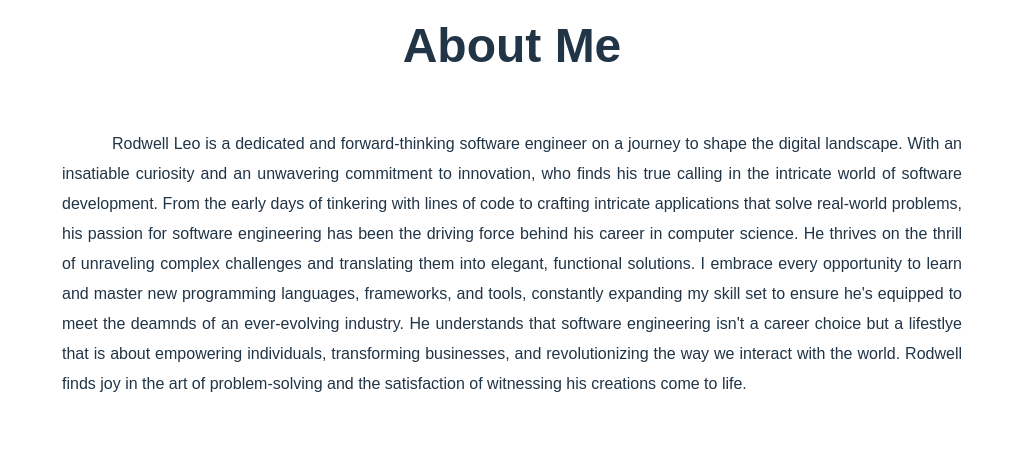
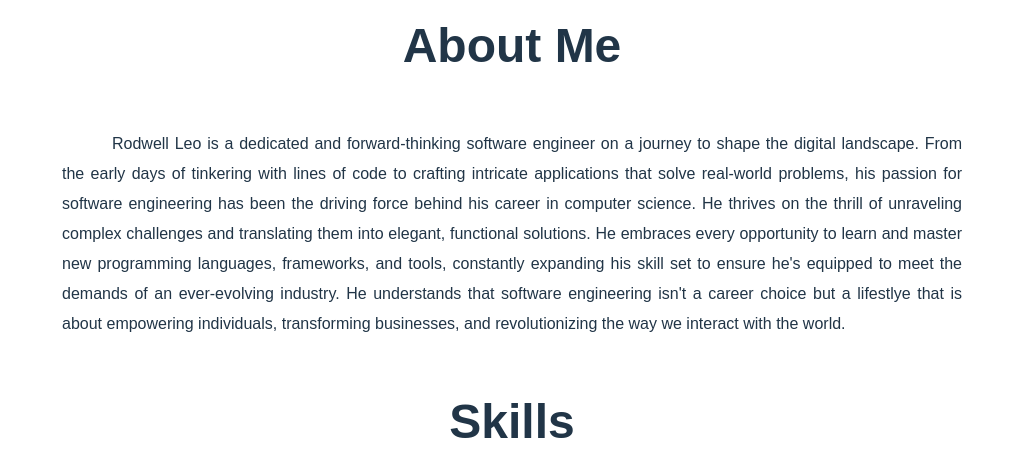
Before and after one commit to rodweleo/rodweleo.dev, a React (Vite) app: page / in a window 1280 px wide. Shown: the part 80-529 px from the top of the page, without its empty margins (128-1151 px from the left). Built offline with nearby package versions, Linux system fonts and the light colour scheme.

Commit message:
Portfolio update

```diff
--- a/src/App.css
+++ b/src/App.css
@@ -176,12 +176,10 @@ header{
     width: 60%;
     border-radius: 10px;
     cursor: pointer;
-    display: inline-block;
     margin-bottom: 5px;
     display: flex;
+    flex-flow: wrap;
     align-items: center;
-    flex-wrap: wrap;
-    justify-content: space-around;
 }
 
 .project .project-details a{
--- a/src/components/Header.tsx
+++ b/src/components/Header.tsx
@@ -1,6 +1,7 @@
 import { FaBars } from "react-icons/fa";
 import { useState } from "react";
 import Contact from "../pages/Contact";
+import { AiOutlineClose } from "react-icons/ai";
 
 export default function Header() {
   const [isOpen, setIsOpen] = useState(false);
@@ -31,14 +32,14 @@ export default function Header() {
             <hr />
             <li className="nav_link"><a href="#projects">Projects</a></li>
             <hr />
-            <li className="nav_link"><a href="/experience">Experience</a></li>
-            <hr />
             <li className="nav_link"><a href="#blog">Blog</a></li>
             <hr />
             <li className="nav_link"><a onClick={()=> setShowContact(true)}>Contact</a></li>
           </ul>
         </nav>
-        <FaBars className="bars" onClick={toggleSidebar}/>
+        {
+          isOpen ?  <AiOutlineClose onClick={()=> setIsOpen(false)} style={{color: 'white', fontSize: '20px'}}/> : <FaBars className="bars" onClick={toggleSidebar}/>
+        }
       </header>
       { showContact && <Contact onViewChange = {setShowContact}/> }
     </>
--- a/src/pages/About.tsx
+++ b/src/pages/About.tsx
@@ -3,11 +3,10 @@ export default function About() {
     <section id="about">
         <h2>About Me</h2>
         <p>
-        Rodwell Leo is a dedicated and forward-thinking software engineer on a journey to shape the digital landscape. With an insatiable curiosity and an unwavering commitment to innovation, who finds his true calling in the intricate world of software development.
+        Rodwell Leo is a dedicated and forward-thinking software engineer on a journey to shape the digital landscape.
         From the early days of tinkering with lines of code to crafting intricate applications that solve real-world problems, his passion for software engineering has been the driving force behind his career in computer science. He thrives on the thrill of unraveling complex challenges and translating them into elegant, functional solutions.
-        I embrace every opportunity to learn and master new programming languages, frameworks, and tools, constantly expanding my skill set to ensure he's equipped to meet the deamnds of an ever-evolving industry.
+        He embraces every opportunity to learn and master new programming languages, frameworks, and tools, constantly expanding his skill set to ensure he's equipped to meet the demands of an ever-evolving industry.
         He understands that software engineering isn't a career choice but a lifestlye that is about empowering individuals, transforming businesses, and revolutionizing the way we interact with the world.
-        Rodwell finds joy in the art of problem-solving and the satisfaction of witnessing his creations come to life.
         </p>
       </section>
   );
```
